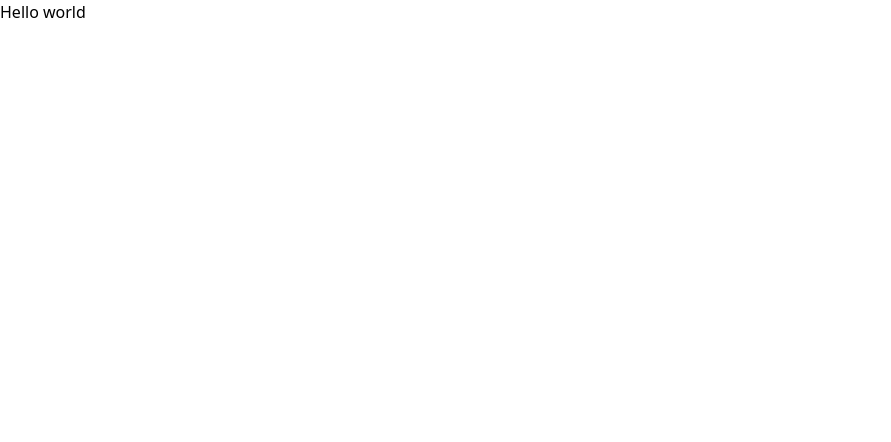
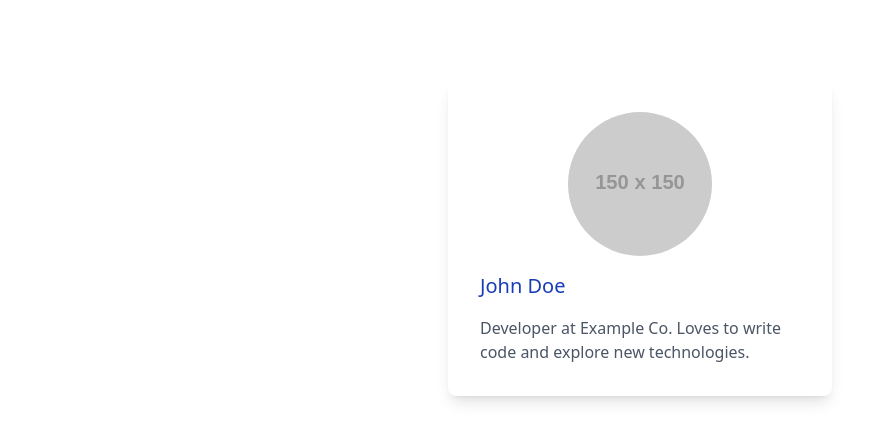
Before and after one commit to JeffBoat-19/alx-fe-reactjs, a React (Vite) app in the folder tailwind-react-integration/: page / in a window 1280 px wide. Shown: the top 442 px of the page, without its empty margins (0-891 px from the left). Built offline with nearby package versions, Linux system fonts and the light colour scheme.

Commit message:
imported UserProfile into app.jsx

```diff
--- a/tailwind-react-integration/src/App.jsx
+++ b/tailwind-react-integration/src/App.jsx
@@ -1,12 +1,13 @@
 import { useState } from 'react'
 import './App.css'
+import UserProfile from './components/UserProfile'
 
 function App() {
   const [count, setCount] = useState(0)
 
   return (
     <>
-        <h1>Hello world</h1>
+        <UserProfile />
     </>
   )
 }
```
